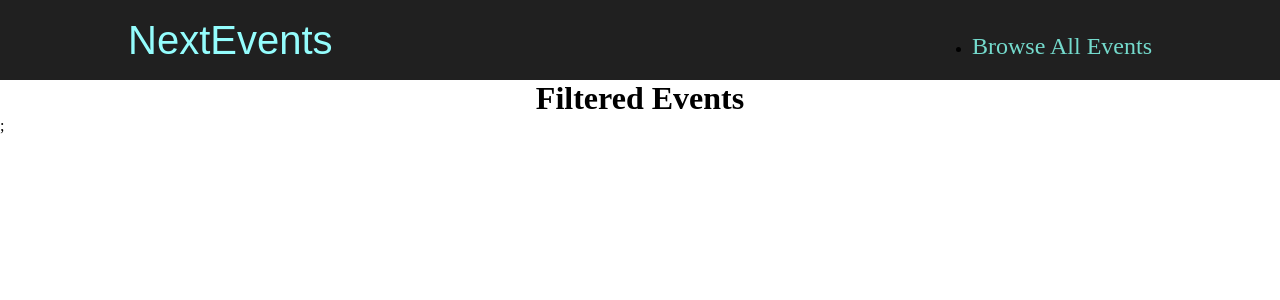
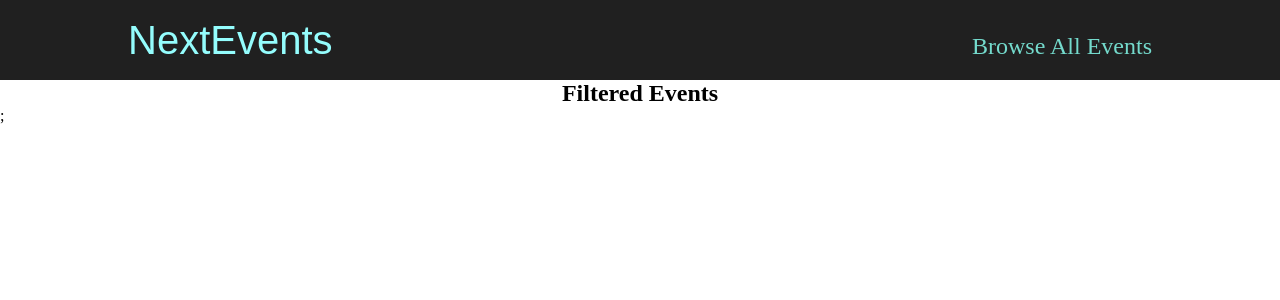
Before and after one commit to alleycaaat/event-finder, a Next.js app: page /events in a window 1280 px wide. Shown: the top 300 px of the page. Built offline with nearby package versions, Linux system fonts and the light colour scheme.

Commit message:
worked on search function

```diff
--- a/pages/events/[...slug].js
+++ b/pages/events/[...slug].js
@@ -1,8 +1,17 @@
+import { useRouter } from 'next/router';
+
 const FilteredEvents = () => {
+    const router = useRouter()
+    const filteredData = router.query.slug
+
+    if (!filteredData) {
+return <p className='center'>Loading...</p>
+    }
+
     return (
-        <div>
+        <section>
             <h1>Filtered Events</h1>
-        </div>
+        </section>
     );
 };
 
--- a/pages/events/[eventid].js
+++ b/pages/events/[eventid].js
@@ -4,7 +4,6 @@ import EventSummary from '@/components/event-detail/event-summary';
 
 import { getEventById } from '@/dummy-data';
 import { useRouter } from 'next/router';
-import { Fragment } from 'react';
 
 const EventDetail = () => {
     const router = useRouter();
@@ -16,7 +15,7 @@ const EventDetail = () => {
         return <p>No event found</p>;
     }
     return (
-        <Fragment>
+        <>
             <article>
                 <EventSummary title={event.title} />
                 <EventLogistics
@@ -28,7 +27,7 @@ const EventDetail = () => {
                 <EventContent />
                 <p>{event.description}</p>
             </article>
-        </Fragment>
+        </>
     );
 };
 
--- a/styles/globals.scss
+++ b/styles/globals.scss
@@ -9,30 +9,24 @@
   --background-start-rgb: 214, 219, 220;
   --background-end-rgb: 255, 255, 255;
 
-  --primary-glow: conic-gradient(
-    from 180deg at 50% 50%,
+  --primary-glow: conic-gradient(from 180deg at 50% 50%,
       #16abff33 0deg,
       #0885ff33 55deg,
       #54d6ff33 120deg,
       #0071ff33 160deg,
-    transparent 360deg
-  );
-  --secondary-glow: radial-gradient(
-    rgba(255, 255, 255, 1),
-    rgba(255, 255, 255, 0)
-  );
+      transparent 360deg);
+  --secondary-glow: radial-gradient(rgba(255, 255, 255, 1),
+      rgba(255, 255, 255, 0));
 
   --tile-start-rgb: 239, 245, 249;
   --tile-end-rgb: 228, 232, 233;
-  --tile-border: conic-gradient(
-    #00000080,
+  --tile-border: conic-gradient(#00000080,
       #00000040,
       #00000030,
       #00000020,
       #00000010,
       #00000010,
-    #00000080
-  );
+      #00000080);
 
   --callout-rgb: 238, 240, 241;
   --callout-border-rgb: 172, 175, 176;
@@ -47,24 +41,20 @@
     --background-end-rgb: 0, 0, 0;
 
     --primary-glow: radial-gradient(rgba(1, 65, 255, 0.4), rgba(1, 65, 255, 0));
-    --secondary-glow: linear-gradient(
-      to bottom right,
+    --secondary-glow: linear-gradient(to bottom right,
         rgba(1, 65, 255, 0),
         rgba(1, 65, 255, 0),
-      rgba(1, 65, 255, 0.3)
-    );
+        rgba(1, 65, 255, 0.3));
 
     --tile-start-rgb: 2, 13, 46;
     --tile-end-rgb: 2, 5, 19;
-    --tile-border: conic-gradient(
-      #ffffff80,
+    --tile-border: conic-gradient(#ffffff80,
         #ffffff40,
         #ffffff30,
         #ffffff20,
         #ffffff10,
         #ffffff10,
-      #ffffff80
-    );
+        #ffffff80);
 
     --callout-rgb: 20, 20, 20;
     --callout-border-rgb: 108, 108, 108;
@@ -79,11 +69,6 @@
   margin: 0;
 }
 
-html,
-body {
-  max-width: 100vw;
-  overflow-x: hidden;
-}
 h1,
 h2,
 h3,
@@ -95,6 +80,16 @@ a {
   text-decoration: none;
 }
 
+ul {
+  list-style: none;
+  margin: 0;
+  padding: 0;
+}
+
+.center {
+  margin: auto;
+  text-align: center;
+}
 @media (prefers-color-scheme: dark) {
   html {
     color-scheme: dark;
```
Also changed, not shown: pages/events/index.js (+16 -1 lines), ui/button.js (+7 -1 lines). Lines whose indentation alone changed are shown as unchanged.
